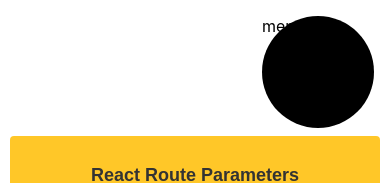
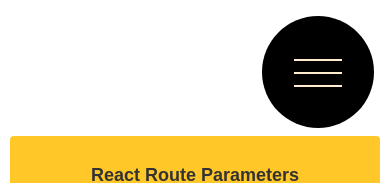
Before and after one commit to DanSimonson/portfolio-with-react, a React (Create React App) app: page /Blog in a window 390 px wide. Shown: the top 183 px of the page. Built offline with nearby package versions, Linux system fonts and the light colour scheme.

Commit message:
added hamburger with animation for navigation

```diff
--- a/src/Views/Blog.js
+++ b/src/Views/Blog.js
@@ -17,7 +17,7 @@ const Blog = () => {
       <div className="blog-nav">
         <input type="checkbox" className="blog-checkbox" id="blog-toggle" />
         <label htmlFor="blog-toggle" className="blog-nav_button">
-          menu
+          <span className="blog-nav_icon">&nbsp;</span>
         </label>
         <div className="blog-nav_background">&nbsp;</div>
         <nav className="blog-nav_navbar">
--- a/src/Views/Blog.scss
+++ b/src/Views/Blog.scss
@@ -94,6 +94,56 @@
   padding-right: 10px; /* 3 */
   padding-left: 10px; /* 3 */
 }
+
+/*start hamburger*/
+
+.blog-nav > .blog-nav_button > .blog-nav_icon {
+  position: relative;
+  margin-top: 3.5rem;
+}
+.blog-nav > .blog-nav_button > .blog-nav_icon,
+.blog-nav_icon::before,
+.blog-nav_icon::after {
+  width: 3rem;
+  height: 2px;
+  background-color: blanchedalmond;
+  display: inline-block;
+}
+.blog-nav > .blog-nav_button > .blog-nav_icon::before,
+.blog-nav_icon::after {
+  content: "";
+  position: absolute;
+  left: 0;
+  transition: all 0.2s;
+}
+.blog-nav > .blog-nav_button > .blog-nav_icon::before {
+  top: -0.8rem;
+}
+
+.blog-nav > .blog-nav_button > .blog-nav_icon::after {
+  top: 0.8rem;
+}
+
+.blog-nav > .blog-nav_button:hover > .blog-nav_icon::before {
+  top: -1rem;
+}
+.blog-nav > .blog-nav_button:hover > .blog-nav_icon::after {
+  top: 1rem;
+}
+.blog-checkbox:checked ~ .blog-nav_button > .blog-nav_icon {
+  background-color: transparent;
+}
+.blog-checkbox:checked ~ .blog-nav_button > .blog-nav_icon::before {
+  top: 0;
+  transform: rotate(45deg);
+}
+.blog-checkbox:checked ~ .blog-nav_button > .blog-nav_icon::after {
+  top: 0;
+  transform: rotate(-45deg);
+}
+
+/*end hamburger*/
+
 .blog-nav
   > .blog-nav_navbar
   > .blog-nav_list
@@ -133,6 +183,7 @@
   color: #333;
   transform: translateX(1rem);
 }
+
 .blog-nav > .blog-nav_navbar > .blog-nav_list > .blog-nav_item {
   margin: 1rem;
 }
@@ -168,6 +219,8 @@
   right: 1rem;
   border-radius: 50%;
   z-index: 2000;
+  text-align: center;
+  cursor: pointer;
 }
 .blog-nav > .blog-nav_background {
   height: 6rem;
```
